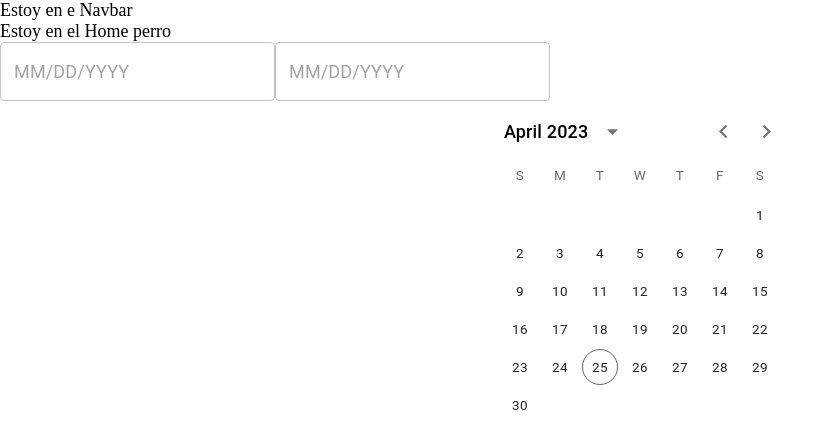
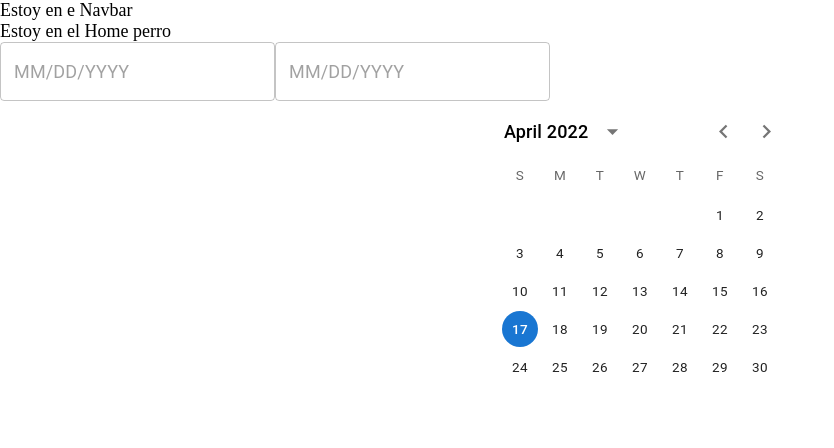
Before and after one commit to LeandroOnline/calendariolocal, a React (Vite) app in the folder client/: page / in a window 1280 px wide. Shown: the top 448 px of the page, without its empty margins (0-834 px from the left). Built offline with nearby package versions, Linux system fonts and the light colour scheme; no server answers.

Commit message:
Add: Calendar controller

```diff
--- a/client/src/components/Calendar/Calendar.jsx
+++ b/client/src/components/Calendar/Calendar.jsx
@@ -1,10 +1,13 @@
-
 import { DateCalendar } from "@mui/x-date-pickers/DateCalendar";
+import { useState } from "react";
+import dayjs, { Dayjs } from "dayjs";
 
 const Calendar = () => {
+  const [value, setValue] = useState(dayjs("2022-04-17"));
+
   return (
     <>
-      <DateCalendar />
+      <DateCalendar value={value} onChange={(newValue) => setValue(newValue)} />
     </>
   );
 };
```
